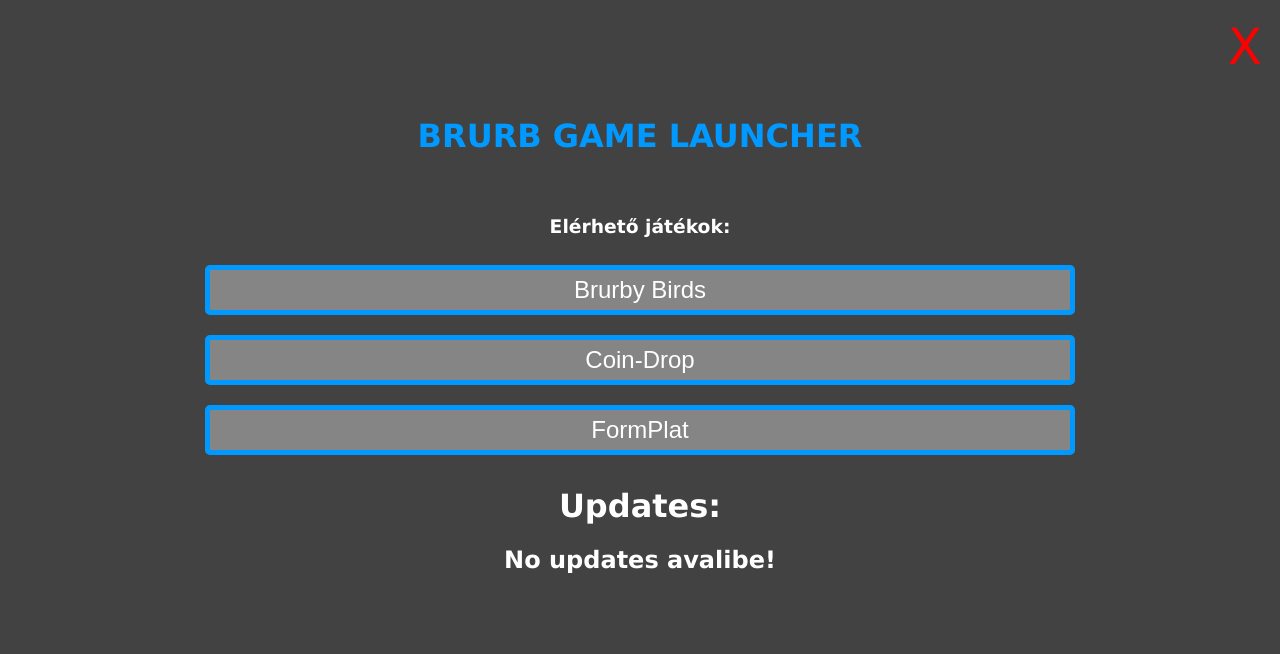
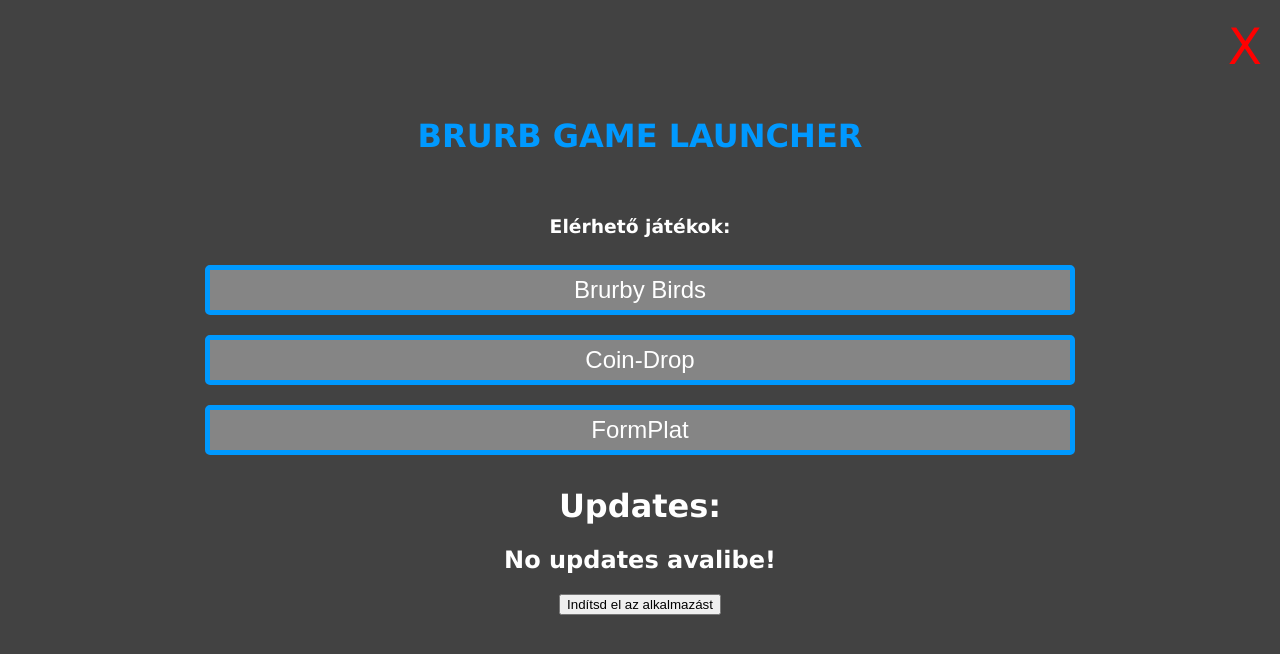
Before and after one commit to NotAkosButAkos/brurb-launcher-web, a plain HTML site: page index.html in a window 1280 px wide. Drawn offline with Linux system fonts and the light colour scheme.

Commit message:
Update index.html

```diff
--- a/index.html
+++ b/index.html
@@ -1,7 +1,7 @@
 <!DOCTYPE html>
 <html>
 <head>
-  <title>Electron App</title>
+  <title>Brurb Launcher</title>
   <style>
     body {
         background-color: rgb(66, 66, 66);
@@ -72,6 +72,16 @@
     <div id="content">
         <h1 class="deftext">Updates:</h1>
         <h2 class="deftext">No updates avalibe!</h2>
+
+        <button onclick="openApp()">Indítsd el az alkalmazást</button>
+
+        <script>
+            function openApp() {
+                if (confirm('Biztos meg szeretnéd nyitni ezt az alkalmazást?')) {
+                    window.location.href = 'myapp://open';
+                }
+            }
+        </script>
     </div>
   </div>
 </body>
```
